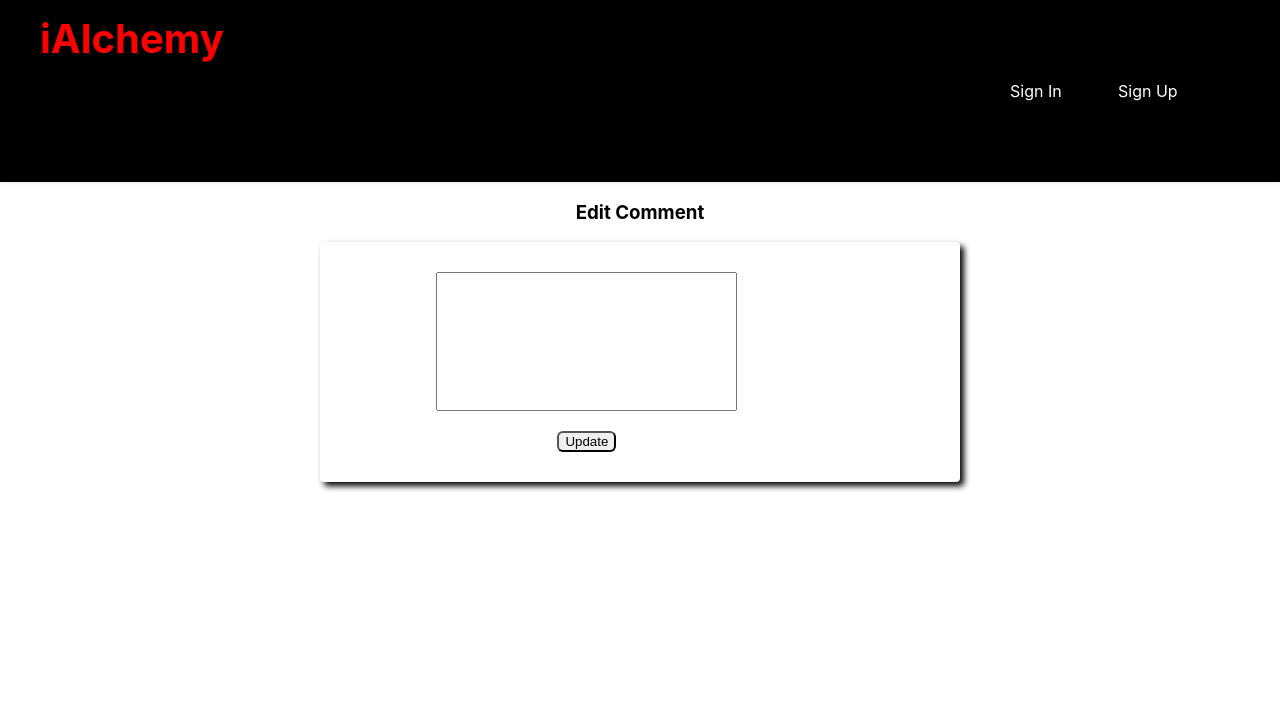
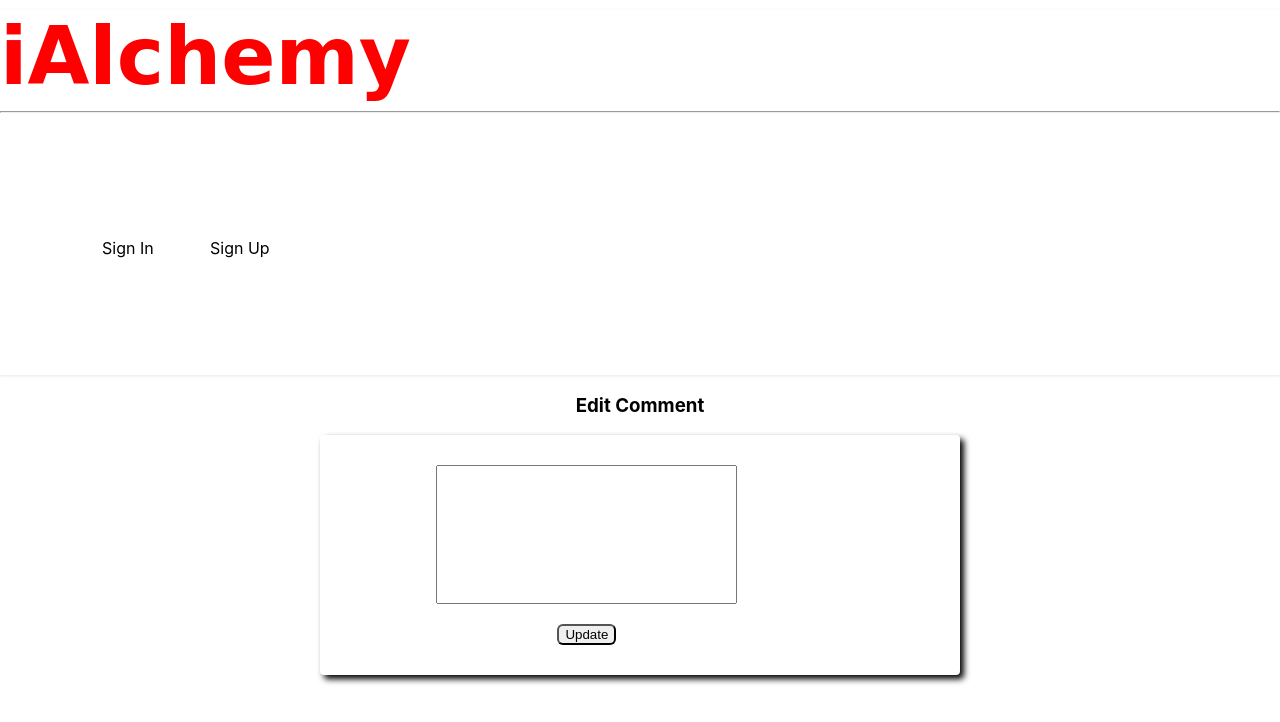
Before and after one commit to EEDS90/Personal-Development, a React (Create React App) app in the folder client/: page /comments/1/edit in a window 1280 px wide. Shown: the top 722 px of the page. Built offline with nearby package versions, Linux system fonts and the light colour scheme; no server answers; sample sign-in values are in the browser's storage.

Commit message:
more css styling

```diff
--- a/client/src/components/Header.css
+++ b/client/src/components/Header.css
@@ -7,13 +7,13 @@
 }
 
 a {
-  color: white;
+  color: black;
   text-decoration: none;
   display: flex;
   justify-content: space-between;
   align-items: center;
   width: 100px;
-  height: 50px;
+  height: 130px;
 }
 
 a:hover {
@@ -21,21 +21,23 @@ a:hover {
 }
 
 .header-item {
-  background-color: black;
   list-style-type: none;
   margin: 0;
   display: flex;
   justify-content: space-between;
-  padding-top: 4px;
-  padding-bottom: 4px;
+  /* padding-top: -20px;
+  padding-bottom: 0px; */
 }
 
 .title {
   width: 10rem;
   font-weight: 700;
-  font-size: 40px;
+  font-size: 80px;
+  justify-content: center;
   margin-top: 10px;
   color: rgb(255, 0, 0);
+  font-family: "Comic Sans MS", cursive, sans-serif;
+
 }
 
 .questions {
@@ -61,4 +63,6 @@ a:hover {
   border-radius: 5px;
   margin-top: 5px;
   margin-bottom: 5px;
+  margin-left: -55%;
+  text-decoration: none;
 }
--- a/client/src/components/Header.jsx
+++ b/client/src/components/Header.jsx
@@ -1,18 +1,19 @@
 import React from "react";
 import { Link } from "react-router-dom";
 import "./Header.css";
+import Journey from "../assets/Journey.jpeg";
 
 export default function Header(props) {
   const { currentUser, handleLogout } = props;
   return (
     <div className="header">
+      <div className="title">iAlchemy</div>
+      <hr />
       <ul className="header-item">
-        <li className="title">iAlchemy</li>
+
 
         {currentUser ? (
           <>
-
-
             <li className="home">
               <Link to="/">
                 {" "}
@@ -40,7 +41,7 @@ export default function Header(props) {
             </li>
           </div>
         )}
-        {/* <hr /> */}
+
         {currentUser && (
           <>
             <li className="comment">
@@ -63,6 +64,7 @@ export default function Header(props) {
           </>
         )}
       </ul>
+      <div style={{ backgroundImage: `url(${Journey})` }}></div>
     </div>
   );
 }
--- a/client/src/screens/Comments.css
+++ b/client/src/screens/Comments.css
@@ -35,18 +35,18 @@
   display: flex ;
   flex-direction: row;
   justify-content: center;
-
+  /* margin: 0 auto; */
 }
 
-#edit-button {
+.edit-button {
+  margin-top: -54px;
   display: flex ;
   flex-direction: row;
-  padding: 14px;
-  border-radius: 10px;
+  border-radius: 1rem;
+}
 
-}
-#del-button {
-  border-radius: 10px;
+.delete {
+  border-radius: 6px;
 }
 
 .comment-button {
--- a/client/src/screens/Comments.jsx
+++ b/client/src/screens/Comments.jsx
@@ -2,8 +2,7 @@ import React, { useState, useEffect } from "react";
 import { Link } from "react-router-dom";
 import { getAllComments } from "../services/comments.js";
 import "./Comments.css";
-import Books from "../assets/Books.jpeg"
-
+import Books from "../assets/Books.jpeg";
 
 export default function Comments(props) {
   const [comments, setComments] = useState([]);
@@ -18,9 +17,9 @@ export default function Comments(props) {
   console.log(comments);
 
   return (
-    <div style={{backgroundImage: `url(${Books})`}}>
+    <div style={{ backgroundImage: `url(${Books})` }}>
       <div className="question">
-      <h3>What do you really think about me and how can I improve?</h3>
+        <h3>What do you really think about me and how can I improve?</h3>
       </div>
       <div className="comments-topic">
         {props.comments.map((comment) => (
@@ -28,20 +27,20 @@ export default function Comments(props) {
             {comment.user_id === props.currentUser?.id && (
               <>
                 <div className="comment4">
-                  <div >
+                  <div>
                     <p className="comment3">{comment.comment}</p>
                   </div>
                   <div className="buttons-crud">
-                    <Link to={`/comments/${comment.id}/edit`}>
-                      <button id="edit-button">Edit</button>
-                    </Link>
-
-                    <button
-                      id="del-button"
-                      onClick={() => props.handleDelete(comment.id)}
-                    >
-                      Delete
-                    </button>
+                    <div className="edit-button">
+                      <Link to={`/comments/${comment.id}/edit`}>
+                        <button>Edit</button>
+                      </Link>
+                    </div>
+                    <div className="delete">
+                      <button onClick={() => props.handleDelete(comment.id)}>
+                        Delete
+                      </button>
+                    </div>
                   </div>
                 </div>
               </>
```
Also changed, not shown: client/src/assets/Journey.jpeg (added), 1 other file (tests, documents, lock files or other folders).
